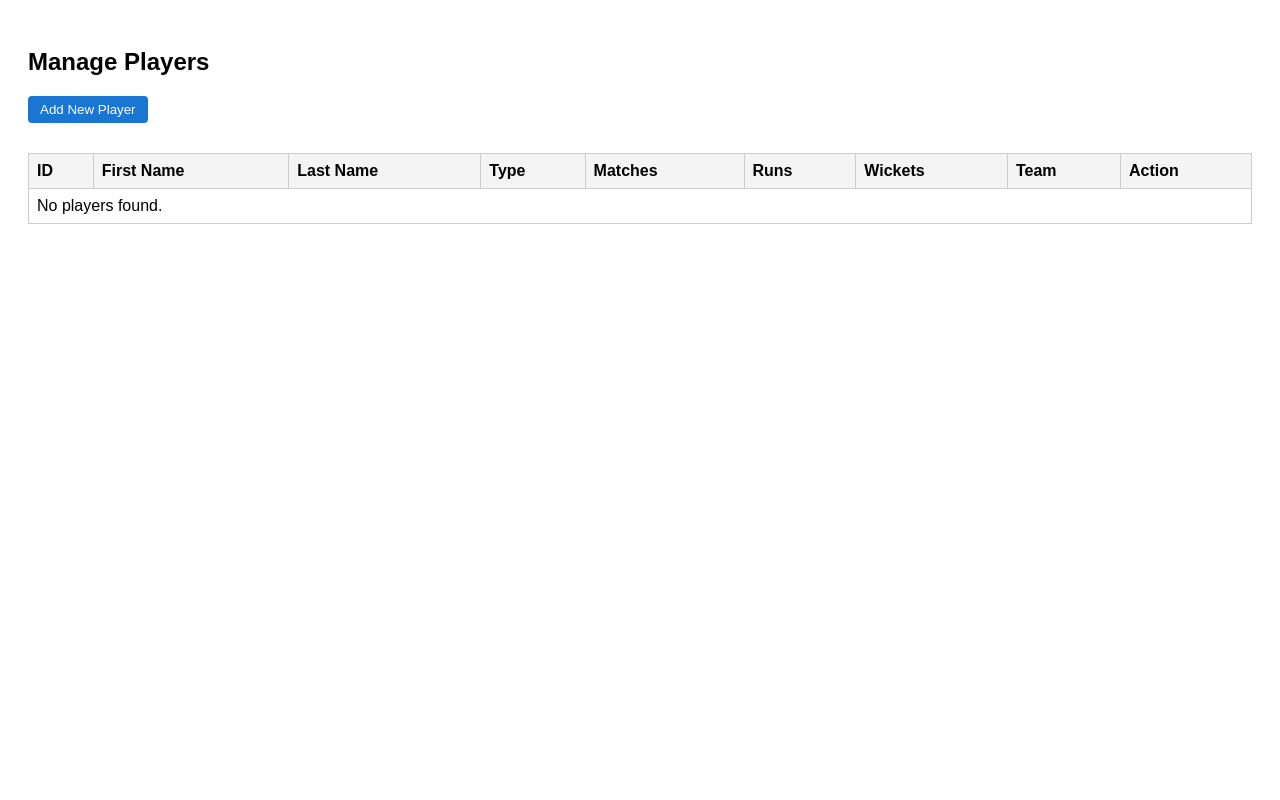
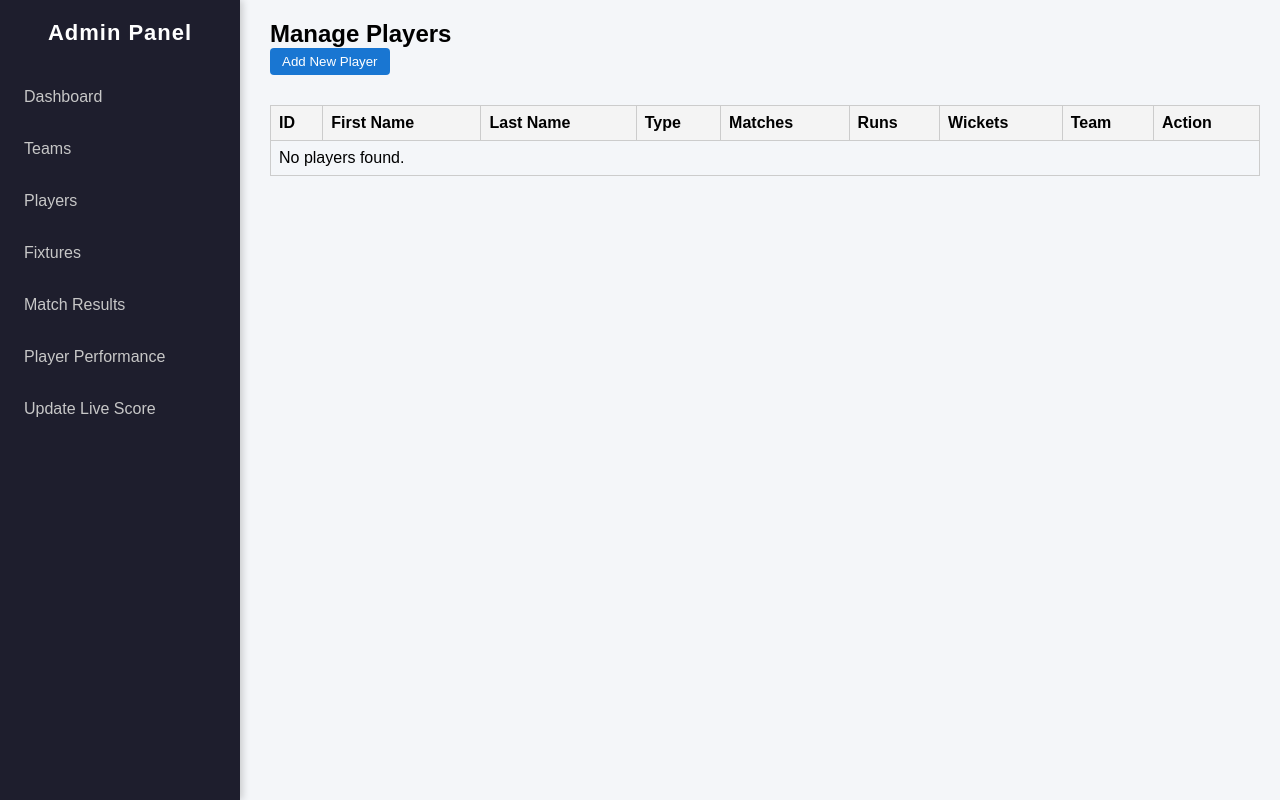
Before and after one commit to asalhanadapangoda/Cricket-League-Website, a PHP site: page /managePlayers.php in a window 1280 px wide. Run offline with PHP 8.4, Linux system fonts and the light colour scheme; the visitor is signed in with stand-in values (Sample User, id 1); data that the repository does not hold is empty.

Commit message:
Add sidebar to managePlayers.php and auto-refresh after delete

```diff
--- a/adminDashboardNav.php
+++ b/adminDashboardNav.php
@@ -17,7 +17,7 @@
             <li><a href="manage-teams.php">Teams</a></li>
             <li><a href="player.php">Players</a></li>
             <li><a href="manage-fixtures.php">Fixtures</a></li>
-            <li><a href="manage-results.php">Match Results</a></li>
+            <li><a href="matchResult.php">Match Results</a></li>
             <li><a href="manage-player-performance.php">Player Performance</a></li>
             <li><a href="manage-live-score.php">Update Live Score</a></li>
         </ul>
--- a/managePlayers.php
+++ b/managePlayers.php
@@ -41,18 +41,27 @@ else $errors[] = "Database error: " . $conn->error;
   <meta charset="utf-8">
   <title>Manage Players</title>
   <style>
-    body{font-family:Arial,Helvetica,sans-serif;padding:20px}
+    body{font-family:Arial,Helvetica,sans-serif;padding:0;margin:0}
+    .main-content{margin-left:250px;padding:20px} /* Adjust if sidebar width changes */
     table{width:100%;border-collapse:collapse;margin-top:20px}
     th, td{border:1px solid #ccc;padding:8px;text-align:left}
     th{background:#f4f4f4}
     .btn{padding:6px 12px;border:0;border-radius:4px;cursor:pointer}
     .btn.delete{background:#b00020;color:#fff}
     .btn.add{background:#1976d2;color:#fff;margin-bottom:10px}
-    .success{color:green;font-weight:bold}
-    .error{color:#b00020;font-weight:bold}
+    .success{color:green;font-weight:bold;margin-bottom:10px}
+    .error{color:#b00020;font-weight:bold;margin-bottom:10px}
   </style>
+  <?php if($success): ?>
+    <!-- Auto refresh after 2 seconds to show success message briefly -->
+    <meta http-equiv="refresh" content="2;url=managePlayers.php">
+  <?php endif; ?>
 </head>
 <body>
+  <!-- Sidebar Navigation -->
+  <?php include 'adminDashboardNav.php'; ?>
+
+  <div class="main-content">
     <h2>Manage Players</h2>
 
     <button class="btn add" onclick="location.href='player.php'">Add New Player</button>
@@ -97,5 +106,6 @@ else $errors[] = "Database error: " . $conn->error;
         <?php endif; ?>
       </tbody>
     </table>
+  </div>
 </body>
 </html>
```
Also changed, not shown: player.php (+7 -1 lines). Lines whose indentation alone changed are shown as unchanged.
